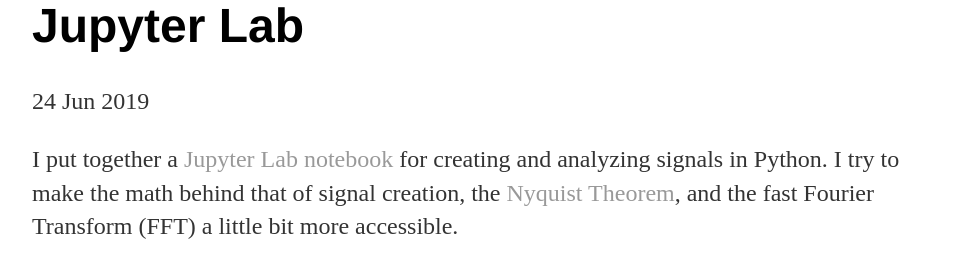
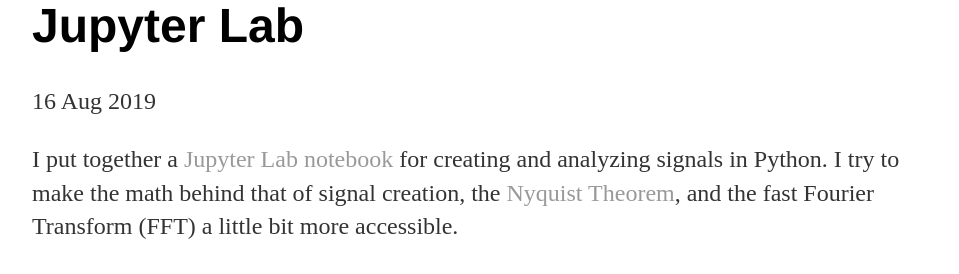
Before and after one commit to a-n-rose/a-n-rose.github.io, a Jekyll site: the page built from _posts/2019-08-16-jupyter-lab-play-with-signals-and-fourier-transform.md, in a window 1280 px wide. Shown: the part 167-441 px from the top of the page, without its empty margins (160-1119 px from the left). Built offline with Jekyll 4.4.1, drawn with Linux system fonts in a browser that asks for light colours.

Commit message:
date error

```diff
--- a/_posts/2019-08-16-jupyter-lab-play-with-signals-and-fourier-transform.md
+++ b/_posts/2019-08-16-jupyter-lab-play-with-signals-and-fourier-transform.md
@@ -1,7 +1,7 @@
 ---
 layout: post
 title: "Interactive Digital Signal Processing in Jupyter Lab"
-date: 2019-06-24
+date: 2019-08-16
 ---
 
 I put together a <a href='https://notebooks.ai/a-n-rose/working-with-signals-c2032035'>Jupyter Lab notebook</a> for creating and analyzing signals in Python. I try to make the math behind that of signal creation, the <a href='https://whatis.techtarget.com/definition/Nyquist-Theorem'>Nyquist Theorem</a>, and the fast Fourier Transform (FFT) a little bit more accessible.
```
